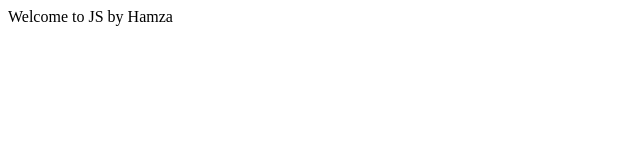
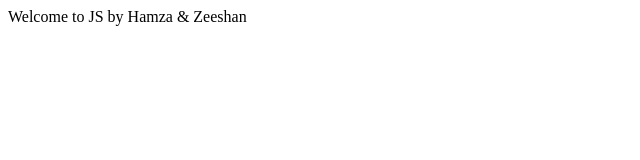
Before and after one commit to hamzaghulam/WebDevlopment, a plain HTML site: page index.html in a window 1280 px wide. Shown: the full height of the page, 0-640 px from the left. Drawn offline with Linux system fonts and the light colour scheme.

Commit message:
update index.html
updated index.html from zeeshan

```diff
--- a/index.html
+++ b/index.html
@@ -8,7 +8,7 @@
 </head>
 <body>
     <div>
-        Welcome to JS by Hamza
+        Welcome to JS by Hamza & Zeeshan
     </div>
 </body>
 </html>
```
